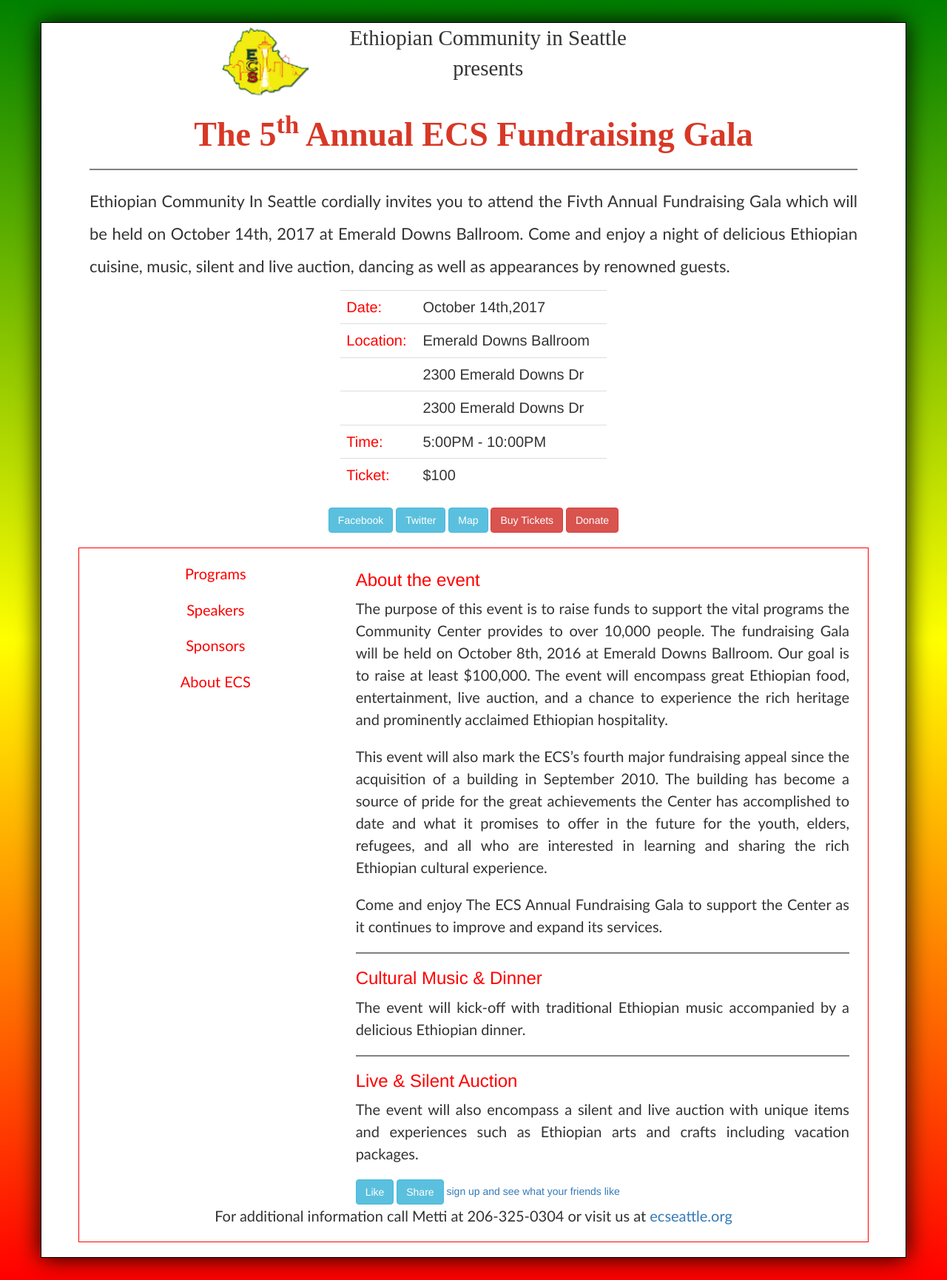
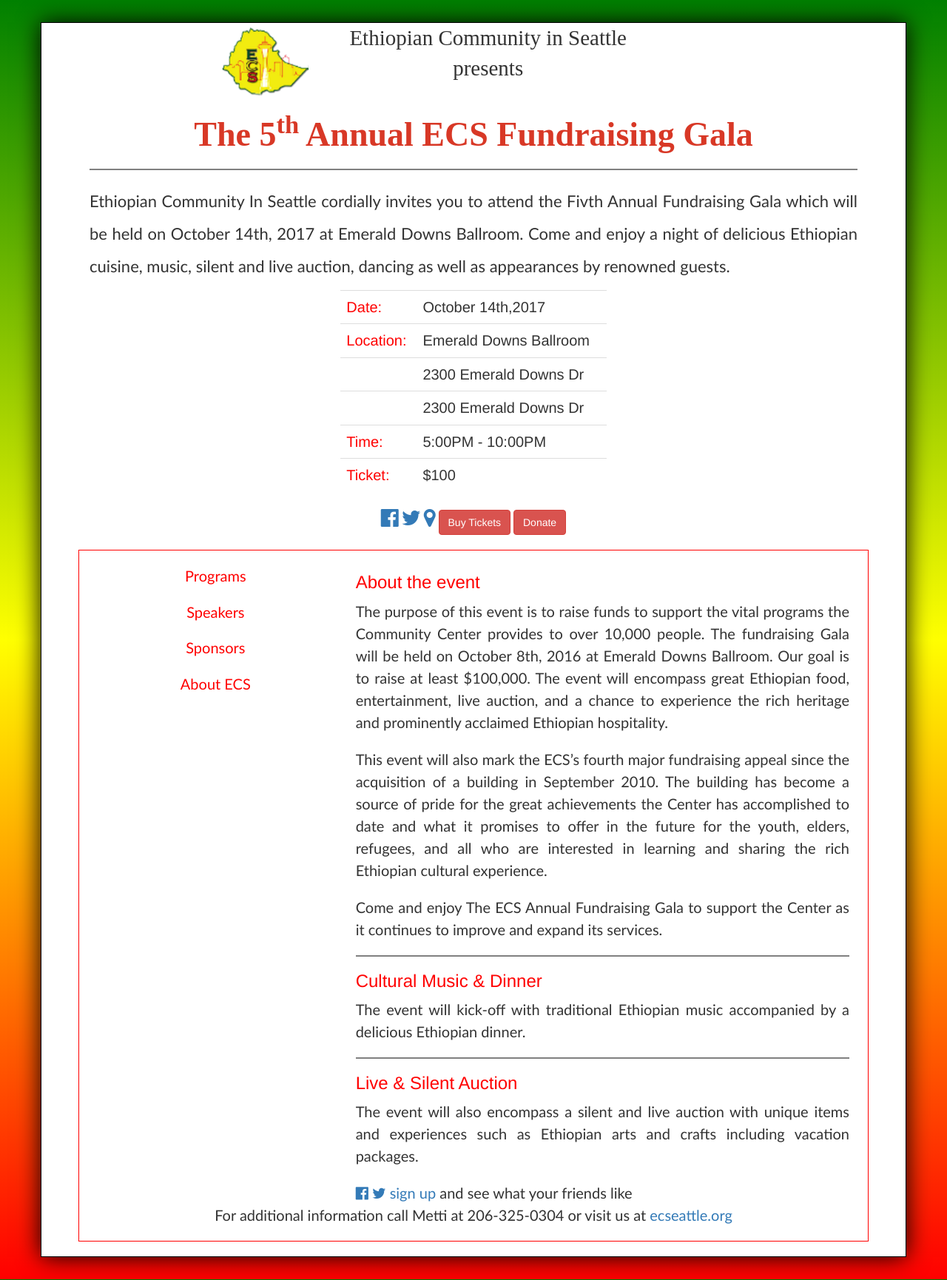
Before and after one commit to ecseattle/events-2017-annualfundraisinggala, a Jekyll site: the page index.html, which Jekyll copies as it is, in a window 1280 px wide. Shown: the whole page at 74% size. Built offline with Jekyll 4.4.1, drawn with Linux system fonts in a browser that asks for light colours; nearby versions of some CDN libraries.

Commit message:
social media icon updte with fontawesome

```diff
--- a/index.html
+++ b/index.html
@@ -4,6 +4,7 @@
         <title>Ethiopian Community in Seattle Fifth Annual Fund Raising Gala</title>
         <meta charset="utf-8">
         <meta name="viewport" content="width=device-width, initial-scale=1">
+        <link rel="stylesheet" href="https://maxcdn.bootstrapcdn.com/font-awesome/4.7.0/css/font-awesome.min.css">
         <link rel="stylesheet" href="https://maxcdn.bootstrapcdn.com/bootstrap/3.3.7/css/bootstrap.min.css">
         <script src="https://ajax.googleapis.com/ajax/libs/jquery/3.2.1/jquery.min.js"></script>
         <script src="https://maxcdn.bootstrapcdn.com/bootstrap/3.3.7/js/bootstrap.min.js"></script>
@@ -75,12 +76,12 @@
                 </div>
 
                 <div class="row">
-                    <div class="col-md-12 text-center">
-                        <a href="#" class="btn btn-info">Facebook</a>
-                        <a href="#" class="btn btn-info">Twitter</a>
-                        <a href="#" class="btn btn-info">Map</a>
-                        <a href="#" class="btn btn-danger">Buy Tickets</a>
-                        <a href="#" class="btn btn-danger">Donate</a>
+                    <div class="col-md-12 text-center" id="socialgrp">
+                        <a href="#"><i title="share" class="fa fa-2x fa-facebook-official" aria-hidden="true"></i></a>
+                        <a href="#"><i title="Tweet"class="fa fa-2x fa-twitter" aria-hidden="true"></i></a>
+                        <a href="#"><i title="location" class="fa fa-2x fa-map-marker" aria-hidden="true"></i></a>
+                        <a href="#" title="Buyticket" class="btn btn-danger">Buy Tickets</a>
+                        <a href="#" title="Donate" class="btn btn-danger">Donate</a>
                     </div>
                 </div>
                 <div class="row bodynav">
@@ -113,16 +114,16 @@
                                 <p>The event will also encompass a silent and live auction with unique items and experiences such as Ethiopian arts and crafts including vacation packages.</p><br>
                             </div>
                             <div>
-                                <a href="#" class="btn btn-info">Like</a>
-                                <a href="#" class="btn btn-info">Share</a>
-                                <a href="https://www.facebook.com/r.php?campaign_id=137675572948107&partner_id=events.ecseattle.org&placement=like_plugin&extra_1=http%3A%2F%2Fevents.ecseattle.org%2F&extra_2=US" target="_blank">sign up and see what your friends like</a>
+                                <p>
+                                <a href="#"><i title="share" class="fa fa-1x fa-facebook-official" aria-hidden="true"></i></a>
+                                <a href="#"><i title="Tweet"class="fa fa-1x fa-twitter" aria-hidden="true"></i></a>
+                               <a href="https://www.facebook.com/r.php?campaign_id=137675572948107&partner_id=events.ecseattle.org&placement=like_plugin&extra_1=http%3A%2F%2Fevents.ecseattle.org%2F&extra_2=US" target="_blank">sign up </a> and see what your friends like </p>
                             </div>
 
                             </div>
                             <div id="speakers" class="tab-pane fade">
                               <h3>Speakers</h3>
                               <p>Meklit’s music is imbued with poetry and multiplicity, from hybridized sounds of Tizita (haunting and nostalgic music) drawing from her Ethiopian heritage, to jazz, folk songs, hip-hop and art rock. She aptly describes her music as emanating from “in-between-spaces.”</p><p>
-
 Meklit has released two solo albums (with a third on the way), three collaborative albums, and is currently signed to Six Degrees Records. She is a TED Senior Fellow, and her TED talk, The Unexpected Beauty Of Everyday Sounds, has been watched by more than 1 million people. Meklit was a featured singer in both An African Tribute to James Brown - a project of musical legend, Pee Wee Ellis, as well as the UN Women Theme Song, One Woman.
 </p><p>
 In April 2016, Meklit was commissioned by Lincoln Center for the Performing Arts to compose the song cycle, There Is No Sound Barrier, and she is currently completing a commission from the prestigious MAP Fund for the composition of her Ethio-Jazz inspired work, This Was Made Here.
--- a/public/css/customcss.css
+++ b/public/css/customcss.css
@@ -101,3 +101,6 @@
     margin:0 auto;
     font-family: "Trebuchet MS";
 }
+#socialgrp{
+    display: inline;
+}
```
